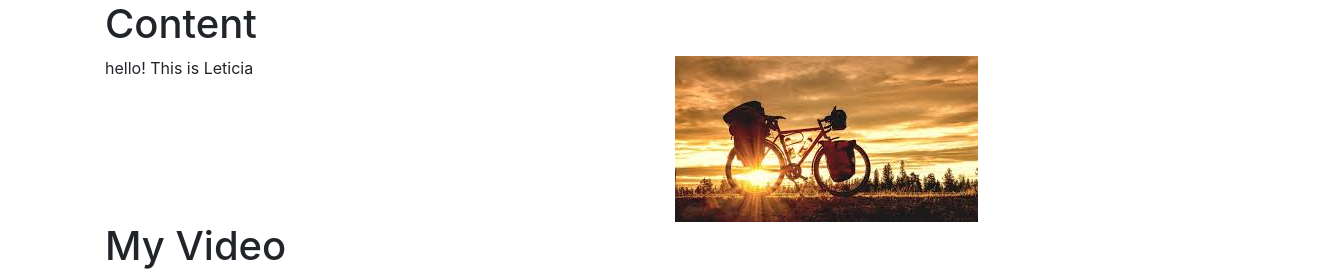
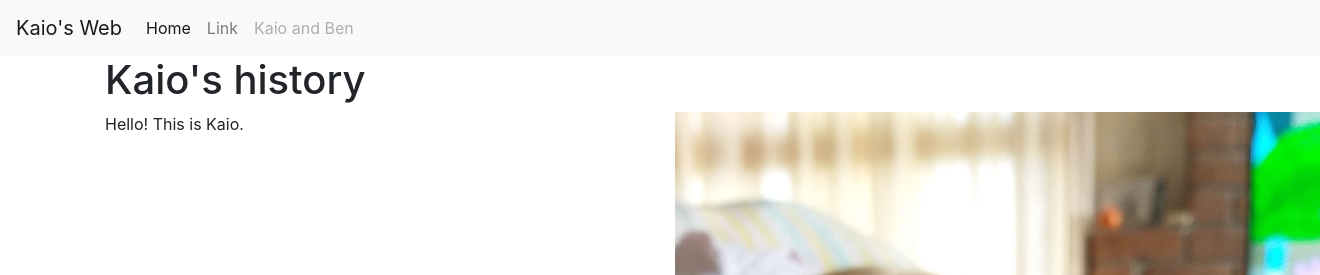
Before and after one commit to lettileite/Assignment_Website, a PHP site: page / in a window 1320 px wide. Shown: the top 275 px of the page. Run offline with PHP 8.4, Linux system fonts and the light colour scheme.

Commit message:
secondcommit

```diff
--- a/index.php
+++ b/index.php
@@ -7,7 +7,7 @@
             <meta name="keywords" content="Bike, trip, Biketour">
             <meta name="author" content="Leticia de Oliveira Leite">
             <meta name="viewport" content="width=device-width, initial-scale=1.0">
-            <title>Bike Trips I want to do</title>
+            <title>Kaio na Web</title>
 
         <?php
             include 'external_libraries.html';
@@ -16,29 +16,48 @@
 
     </head>
     <body>
+        <nav class="navbar navbar-expand-lg navbar-light bg-light">
+            <a class="navbar-brand" href="#">Kaio's Web</a>
+                <button class="navbar-toggler" type="button" data-toggle="collapse" data-target="#navbarSupportedContent" aria-controls="navbarSupportedContent" aria-expanded="false" aria-label="Toggle navigation">
+                <span class="navbar-toggler-icon"></span>
+            </button>
+
+            <div class="collapse navbar-collapse" id="navbarSupportedContent">
+                <ul class="navbar-nav mr-auto">
+                    <li class="nav-item active">
+                        <a class="nav-link" href="#">Home <span class="sr-only">(current)</span></a>
+                    </li>
+                    <li class="nav-item">
+                        <a class="nav-link" href="#">Link</a>
+                    </li>
+                    <li class="nav-item">
+                        <a class="nav-link disabled" href="#">Kaio and Ben</a>
+                    </li>
+                </ul>
+            </div>
+        </nav>
         <header>
-
-        </header>
             <section id="content">
                 <div class="container">
-                <h1>Content</h1>
+                    <h1>Kaio's history</h1>
                     <div class="row">
                         <div class="col-6">
                             <p>
-                            hello! This is Leticia
+                                Hello! This is Kaio.
                             </p>
                         </div>
                         <div class="col-6">
-                        <img src="img/download.jpeg" alt="bike">
+                            <img src="img/watchingTV.jpg" alt="bike">
                         </div>
                     </div>
                 </div>
+            </section>
+        </header>
 
-        </section>
 
         <section id="video">
             <div class="container">
-                <h1>My Video</h1>
+                <h1>Kaio's Video</h1>
                 <div class="embed-responsive embed-responsive-16by9">
 
                     <iframe class="responsive-iframe" src="video/sample1.mp4"type="video/mp4" frameborder="0" allow="accelerometer; autoplay; encrypted-medi; gyroescope; picture-in-picture" allowfullscreen>
@@ -78,6 +97,7 @@
                 </div>
 
             </section>
+
         <footer>
 
         </footer>
```
Also changed, not shown: img/IMG-20200420-WA0018.jpg (added), img/facebook.png (added), img/instagram.png (added), img/linkedIn.png (added), img/watchingTV.jpg (added). Lines whose indentation alone changed are shown as unchanged.
